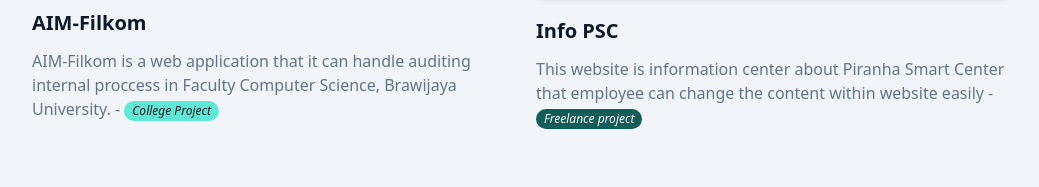
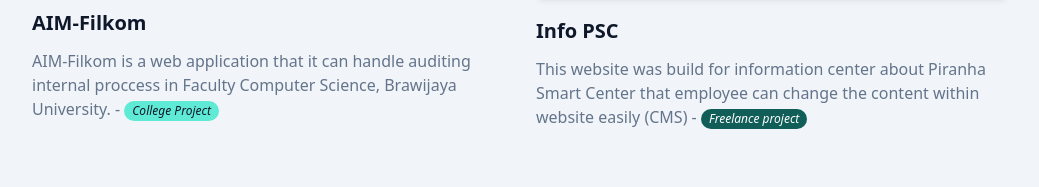
Before and after one commit to DwiIndraKusuma/kusuma-eportfolio, a website: page index.html in a window 1280 px wide. Shown: the part 3411-3598 px from the top of the page, without its empty margins (120-1159 px from the left). Drawn offline with Linux system fonts and the light colour scheme.

Commit message:
Fixing description

```diff
--- a/index.html
+++ b/index.html
@@ -460,8 +460,9 @@
             </div>
             <h3 class="font-semibold text-xl text-dark mt-5 mb-3">Info PSC</h3>
             <p class="font-medium text-base text-secondary">
-              This website is information center about Piranha Smart Center that
-              employee can change the content within website easily -
+              This website was build for information center about Piranha Smart
+              Center that employee can change the content within website easily
+              (CMS) -
               <span
                 class="inline-flex items-center justify-center italic px-2 py-1 text-xs font-medium leading-none text-white bg-teal-800 rounded-full"
                 >Freelance project
```
